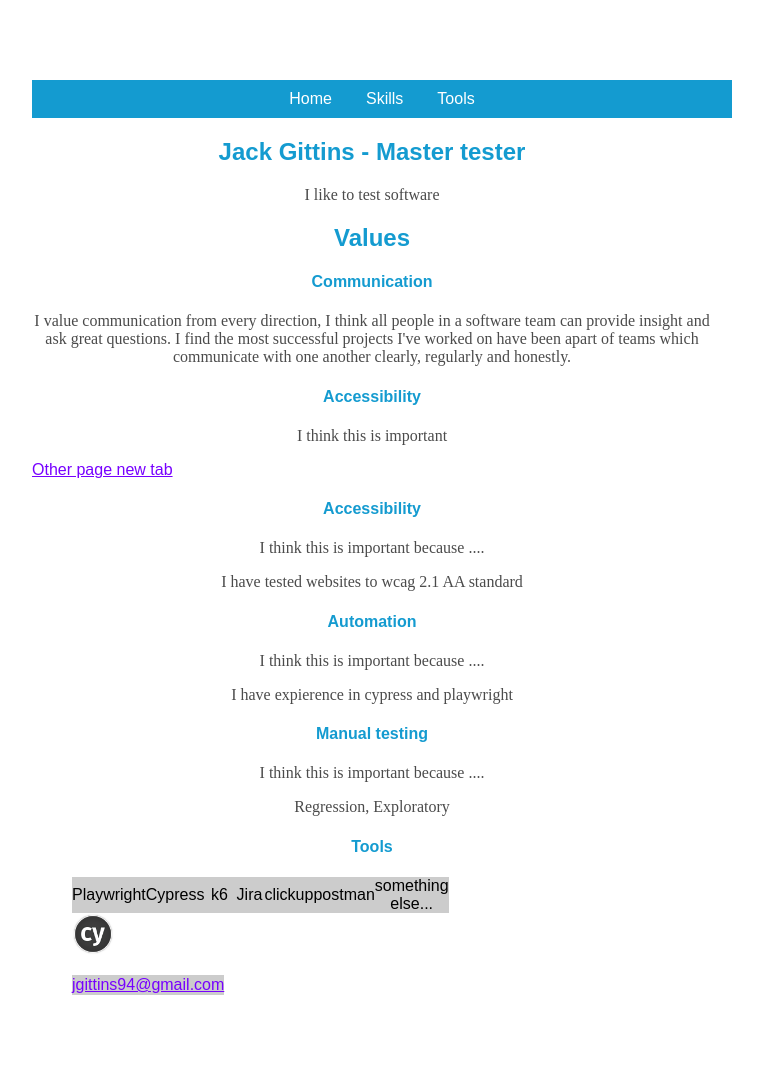
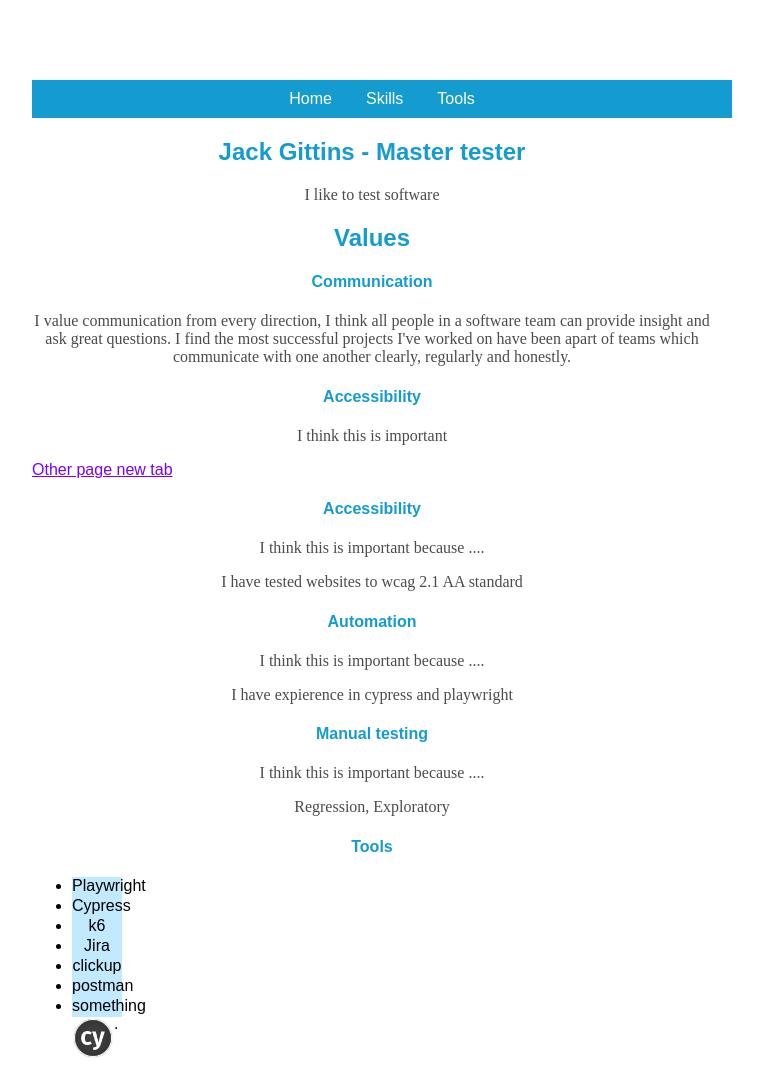
Before and after one commit to jgitts94/jgitts94, a plain HTML site: page index.html in a window 1280 px wide. Shown: the top 1066 px of the page, without its empty margins (268-1031 px from the left). Before the commit the page ends 1011 px from the top, so only its background shows below. Drawn offline with Linux system fonts and the light colour scheme.

Commit message:
list and image

```diff
--- a/index.html
+++ b/index.html
@@ -29,12 +29,17 @@
       text-align: center;
       font-family: Arial, Helvetica, sans-serif;
     }
+
+    .aligncenter {
+        text-align: center;
+    }
+
+
     li {
-      width: 30px;
+      width: 50px;
       height: 20px;
-      background: #ccc;
+      background: #c1e9ff;
       text-align: center;
-      display: table-cell;
       vertical-align: middle;
       font-family: Arial, Helvetica, sans-serif;
     }
@@ -113,7 +118,7 @@
       <li>clickup</li>
       <li>postman</li>
       <li>something else...</li>
-      <a href="https://www.cypress.io">
+      <a class="aligncenter" href="https://www.cypress.io">
         <img src="cypresslogo.png" alt="Cypress e2e automation testing" style="width:42px;height:42px;">
       </a>
 
```
